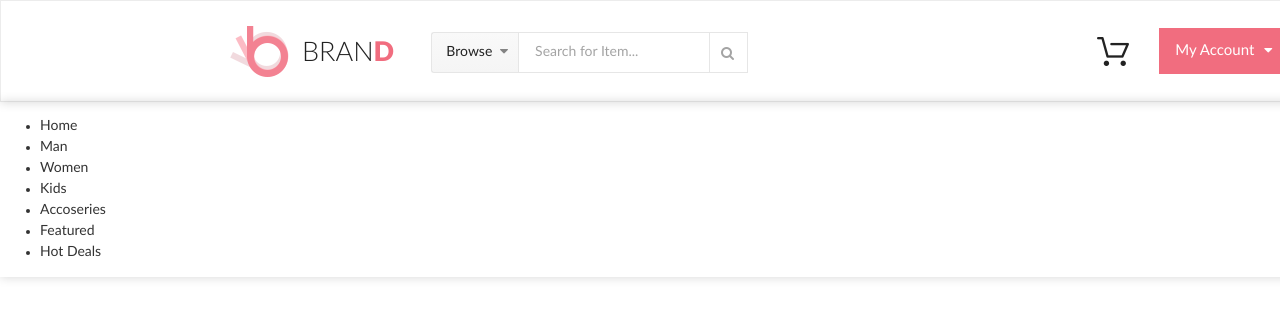
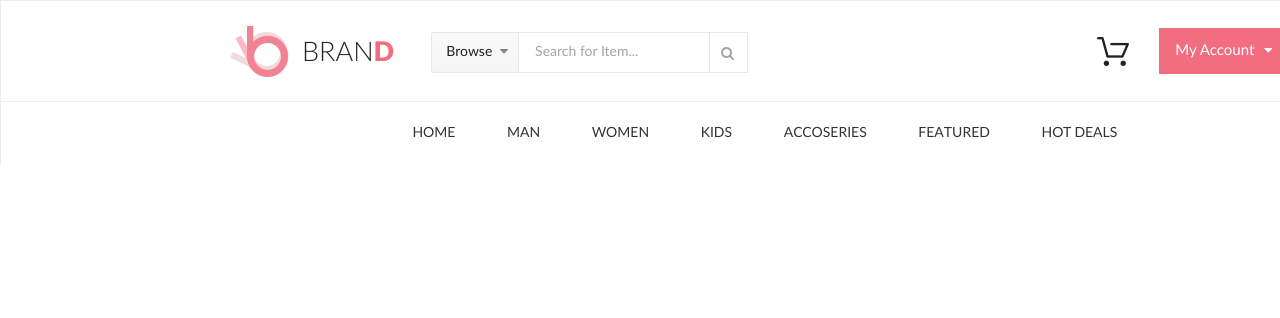
Before and after one commit to Crash2410/The-brand-site, a website: page app/index.html in a window 1280 px wide. Shown: the top 318 px of the page. Drawn offline with nearby package versions, Linux system fonts and the light colour scheme; files that its build step writes are made by us from their sources; files whose address does not match are found by name.

Commit message:
Выполнено меню

```diff
--- a/app/sass/main.scss
+++ b/app/sass/main.scss
@@ -63,6 +63,19 @@ body {
 	height: auto;
 }
 
+// Main container
+.container {
+	width: 1600px;
+	margin: 0 auto;
+	padding: 0;
+}
+
+.brand-content {
+	width: 1140px;
+	margin: 0 auto;
+	padding: 0;
+}
+
 // Button all on page
 .button {
     display: inline-block;
@@ -95,16 +108,7 @@ body {
         }
 	}
 }
-
-
-// Main container
-.container {
-	margin: 0 auto;
-	width: 1600px;
-	padding: 0;
-	box-shadow: 0px 0px 10px 0px rgba(0, 0, 0, 0.17);
-}
-
+// Logo image
 .logo-image {
 	width: 59px;
 	height: auto;
@@ -113,7 +117,7 @@ body {
 // Header
 .header {
 	border: solid 1px #ececec;
-	max-width: 100%;
+	width: 100%;
 
 	&-top {
 		width: 1140px;
@@ -133,7 +137,7 @@ body {
 			font-family: Lato;
 			color:  #222;
 			font-size: 27px;
-			font-weight: 200;
+			font-weight: 300;
 			line-height: 32px;
 			text-align: left;
 			text-transform: uppercase;
@@ -184,6 +188,7 @@ body {
 		padding-right: 0;
 		vertical-align: middle;
 		transition: background-color .1s ease;
+		transition: color .1s ease;
 
 		&:hover, &:focus {
 			color: lighten(#222, 20%);
@@ -278,6 +283,23 @@ body {
 			}
 		}
 }
+// Navigation menu (main)
+.brand-border-left-right {
+	border-left: solid 1px #ececec;
+	border-right: solid 1px #ececec;
+}
 
+.brand-nav {
+	list-style: none;
+	display: block;
+	padding: 0;
+	margin: 20.5px 16%;
+}
+
+.brand-nav-item {
+	display: inline-block;
+	text-transform: uppercase;
+	margin-right: 48px;
+}
 
 @import "media"; // Всегда в конце
```
